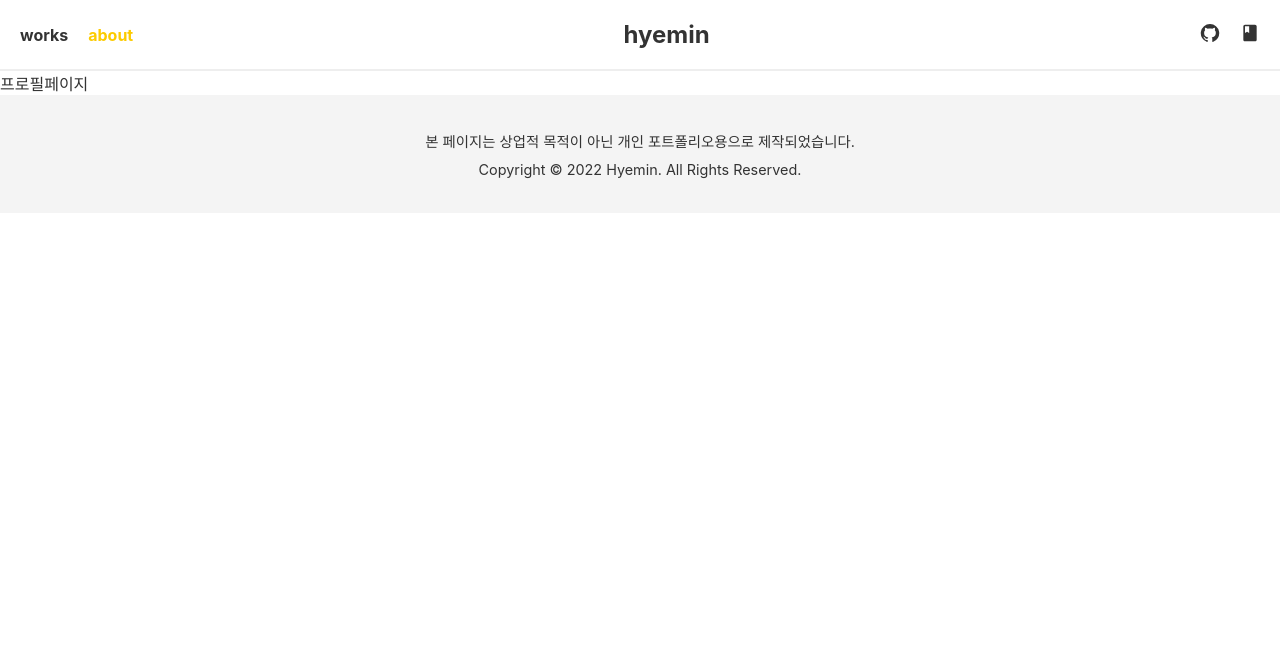
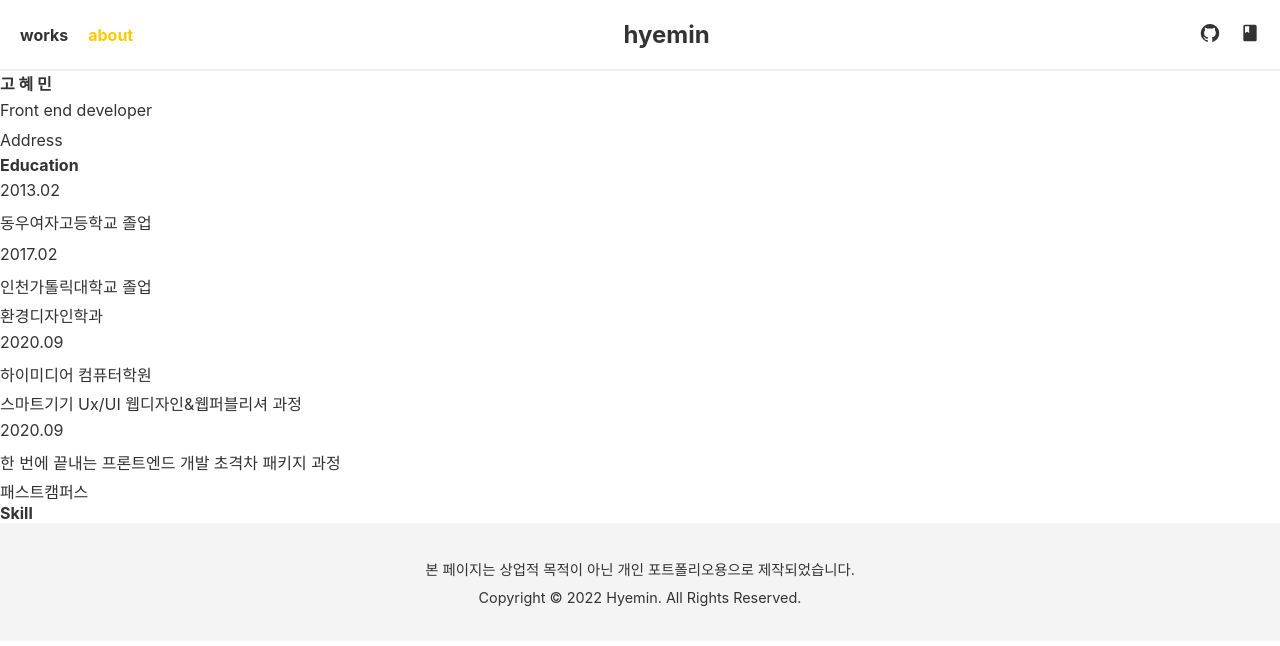
Before and after one commit to hyemin12/portfolio22, a React (Create React App) app: page /profile in a window 1280 px wide. Shown: the top 646 px of the page. Built offline with nearby package versions, Linux system fonts and the light colour scheme; a web font is replaced by a local one.

Commit message:
프로필페이지생성

```diff
--- a/src/App.tsx
+++ b/src/App.tsx
@@ -3,9 +3,6 @@ import { BrowserRouter, Route, Routes } from "react-router-dom";
 import Home from "./pages/Home";
 import WorkDetail from "./components/works/WorkDetail";
 import ProfileTemplate from "./pages/ProfileTemplate";
-import Layout from "./components/Layout";
-import Header from "./components/header/Header";
-import Footer from "./components/Footer";
 
 function App() {
   return (
--- a/src/components/Layout.tsx
+++ b/src/components/Layout.tsx
@@ -2,7 +2,7 @@ import React from "react";
 import { useMediaQuery } from "react-responsive";
 import Footer from "./Footer";
 import Header from "./header/Header";
-import styles from "./Layout.module.css";
+import "./Layout.css";
 
 // const isTablet = useMediaQuery({
 //   query: "(min-width:768px) and (max-width:1023px)",
--- /dev/null
+++ b/src/components/profile/Profile.module.css
@@ -0,0 +1,2 @@
+.circle {
+}
--- a/src/components/profile/Profile.tsx
+++ b/src/components/profile/Profile.tsx
@@ -1,5 +1,50 @@
+import styles from "./Profile.module.css";
 const Profile = () => {
-  return <div>프로필페이지</div>;
+  return (
+    <div>
+      <div className={styles.circle}>
+        <h4>고 혜 민</h4>
+        <p>Front end developer</p>
+      </div>
+      <div className={styles.info}>
+        <div>
+          <p>Address</p>
+          <span></span>
+        </div>
+      </div>
+      <div>
+        <h4>Education</h4>
+        <ul>
+          <li>
+            <p>2013.02</p>
+            <div></div>
+            <p>동우여자고등학교 졸업</p>
+          </li>
+          <li>
+            <p>2017.02</p>
+            <div></div>
+            <p>인천가톨릭대학교 졸업</p>
+            <span>환경디자인학과</span>
+          </li>
+          <li>
+            <p>2020.09</p>
+            <div></div>
+            <p>하이미디어 컴퓨터학원</p>
+            <span>스마트기기 Ux/UI 웹디자인&#38;웹퍼블리셔 과정</span>
+          </li>
+          <li>
+            <p>2020.09</p>
+            <div></div>
+            <p>한 번에 끝내는 프론트엔드 개발 초격차 패키지 과정</p>
+            <span>패스트캠퍼스</span>
+          </li>
+        </ul>
+      </div>
+      <div>
+        <h4>Skill</h4>
+      </div>
+    </div>
+  );
 };
 
 export default Profile;
--- a/src/pages/Home.tsx
+++ b/src/pages/Home.tsx
@@ -1,5 +1,4 @@
 import React from "react";
-import { useMediaQuery } from "react-responsive";
 import Layout from "../components/Layout";
 import List from "../components/works/List";
 
```
Also changed, not shown: src/components/Layout.css (renamed from src/components/Layout.module.css).
